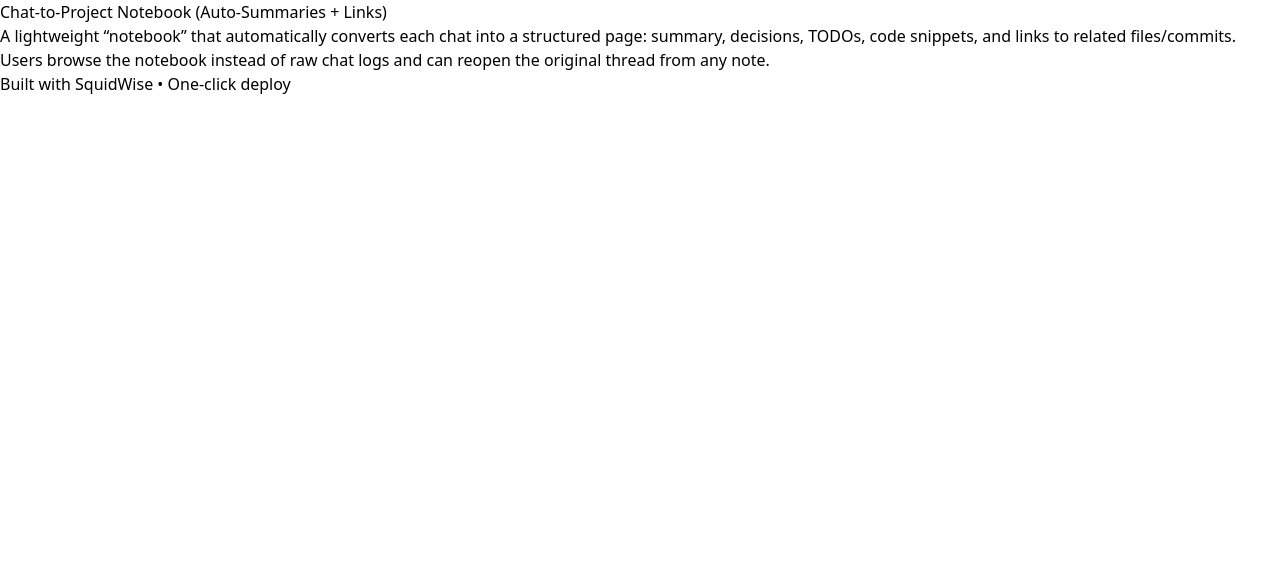
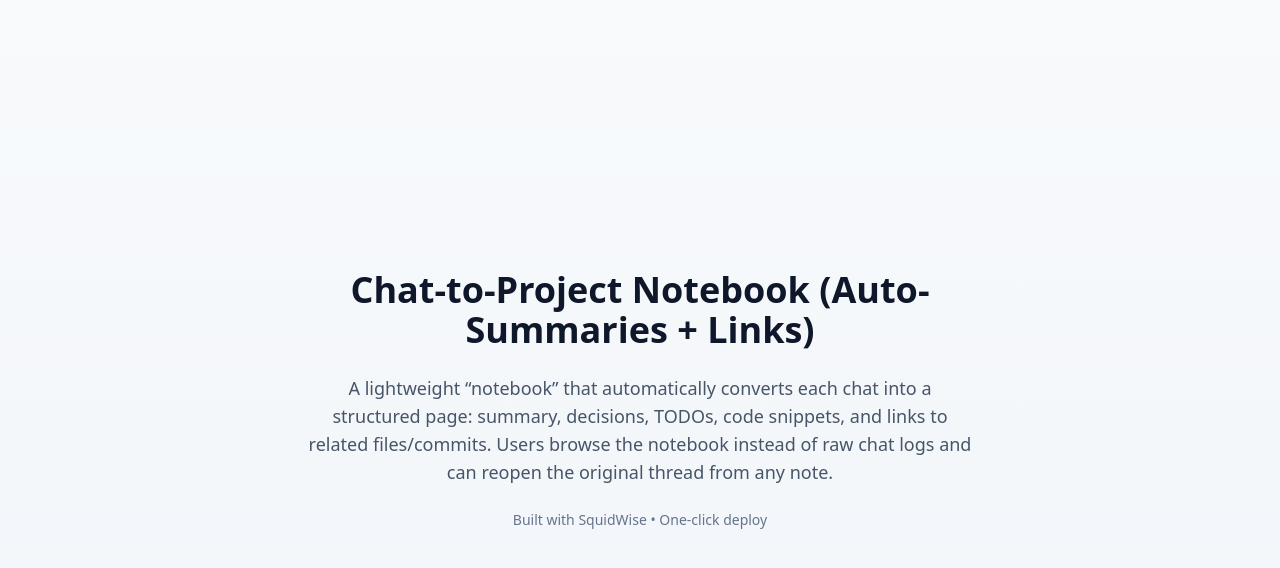
Before and after one commit to dvwatkins/squidwise-3-chat-to-project-notebook-auto-summaries-links, a Next.js app: page / in a window 1280 px wide. Shown: the top 568 px of the page. Built offline with nearby package versions, Linux system fonts and the light colour scheme.

Commit message:
Add tailwind.config.ts

```diff
--- /dev/null
+++ b/tailwind.config.ts
@@ -0,0 +1,15 @@
+import type { Config } from "tailwindcss";
+
+const config: Config = {
+  content: [
+    "./pages/**/*.{js,ts,jsx,tsx,mdx}",
+    "./components/**/*.{js,ts,jsx,tsx,mdx}",
+    "./app/**/*.{js,ts,jsx,tsx,mdx}",
+  ],
+  theme: {
+    extend: {},
+  },
+  plugins: [],
+};
+
+export default config;
```
